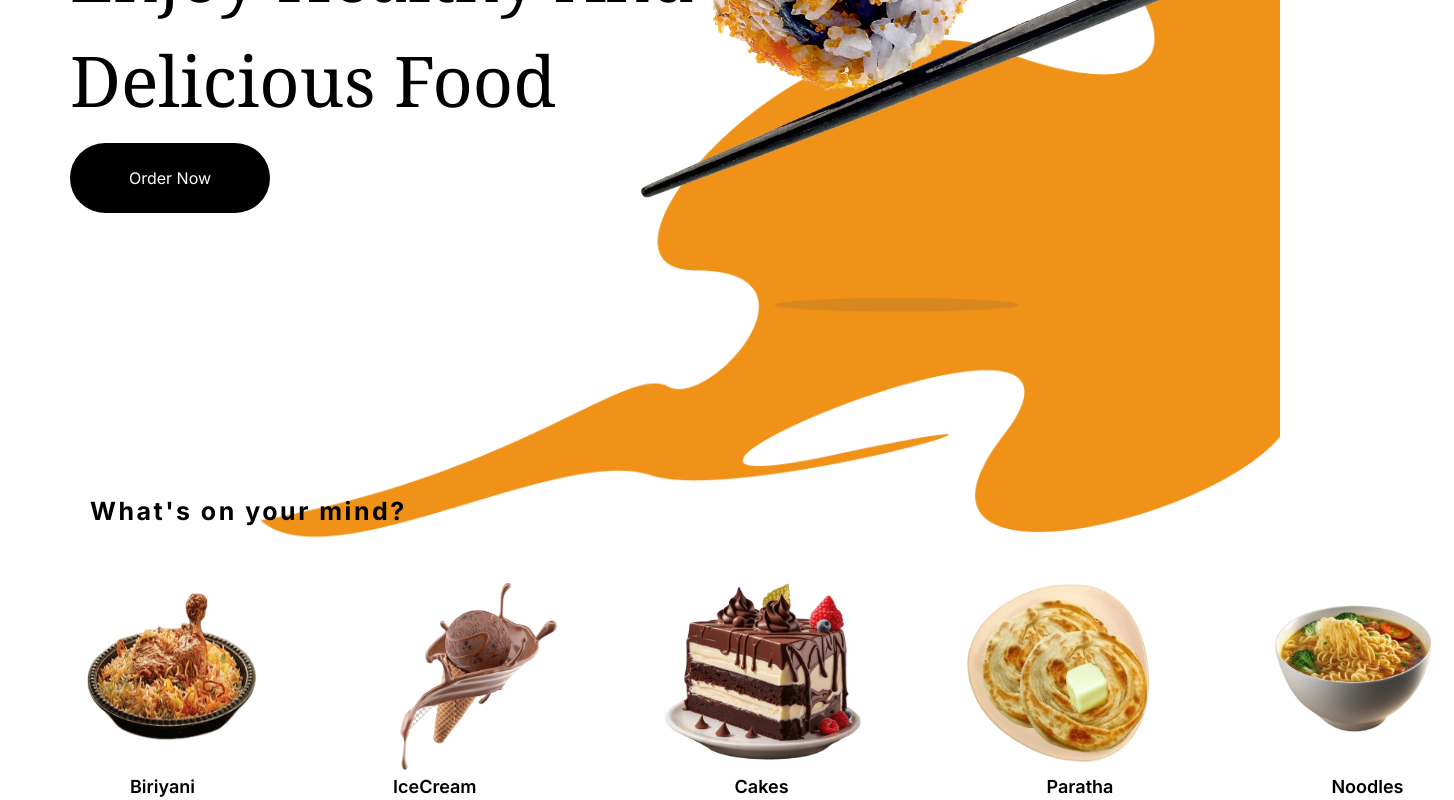
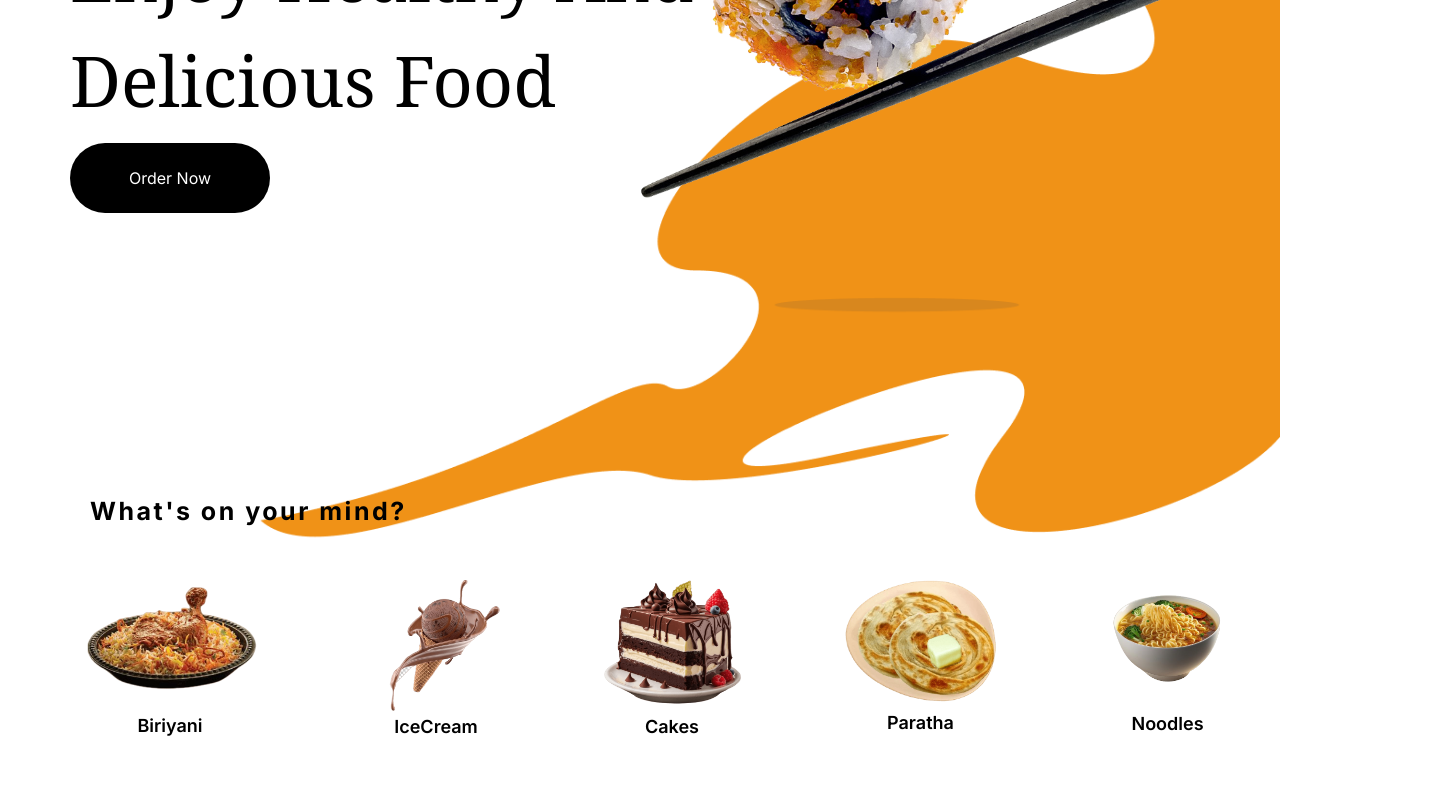
Before and after one commit to nazalbinhamza/Eat-Swift, a Next.js app: page / in a window 1280 px wide. Shown: the part 227-1027 px from the top of the page, 1454 px wide, since content can reach past the window. After the commit the page ends 967 px from the top, so only its background shows below. Built offline with nearby package versions, Linux system fonts and the light colour scheme.

Commit message:
add: change style

```diff
--- a/src/app/page.tsx
+++ b/src/app/page.tsx
@@ -1,38 +1,72 @@
-import React from 'react';
-import Nav from './_components/nav';
+import React from "react";
+import Nav from "./_components/nav";
 
 export default function Home() {
   return (
-    <div className='home-container'>
+    <div className="home-container">
       <Nav />
-      <div className='flex justify-end md:mt-[-85px]'>
-          <img className='w-[80%] z-[-1]' src='homebg.png' />
+      <div className="flex justify-end md:mt-[-85px]">
+        <img className="w-[80%] z-[-1]" src="homebg.png" />
       </div>
-      <div className='flex justify-end'>
-        <img className='w-[50%] h-[50%] mt-[-180px] md:mt-[-750px]' src='food.png' />
+      <div className="flex justify-end">
+        <img
+          className="w-[50%] h-[50%] mt-[-180px] md:mt-[-750px]"
+          src="food.png"
+        />
       </div>
-      <div className='flex justify-start'>
-        <h1 className='text-[20px] font-serif ml-[20px] mt-[-170px] md:ml-[70px] md:mt-[-620px] md:text-[70px]'>Enjoy Healthy And<br></br>Delicious Food</h1>
+      <div className="flex justify-start">
+        <h1 className="text-[20px] font-serif ml-[20px] mt-[-170px] md:ml-[70px] md:mt-[-620px] md:text-[70px]">
+          Enjoy Healthy And<br></br>Delicious Food
+        </h1>
       </div>
-      <div className='flex justify-start'>
-        <button className=' bg-black text-white w-[120px] h-[30px] ml-[20px] mt-[-100px] md:w-[200px] md:h-[70px] rounded-full md:mt-[-400px] md:ml-[70px]'>Order Now</button>
+      <div className="flex justify-start">
+        <button className=" bg-black text-white w-[120px] h-[30px] ml-[20px] mt-[-100px] md:w-[200px] md:h-[70px] rounded-full md:mt-[-400px] md:ml-[70px]">
+          Order Now
+        </button>
       </div>
-      <div className='flex justify-start'>
-          <h1 className='font-bold font-kantumruy text-[15px] mt-[-30px] ml-[20px] md:text-[25px] md:ml-[90px] md:mt-[-50px] tracking-widest'>What's on your mind?</h1>
+      <div className="flex justify-start">
+        <h1 className="font-bold font-kantumruy text-[15px] mt-[-30px] ml-[20px] md:text-[25px] md:ml-[90px] md:mt-[-50px] tracking-widest">
+          What's on your mind?
+        </h1>
       </div>
-      <div className='flex justify-start gap-4 md:gap-24'>
-          <img className='ml-[10px] w-[60px] h-[60px] md:h-auto md:w-[200px] md:ml-[70px] md:mt-[30px]' src='biriyani.png' />
-          <img className='w-[60px] h-[60px] md:h-auto md:w-[200px] md:mt-[30px]' src='icecream.png' />
-          <img className='w-[60px] h-[60px] md:h-auto md:w-[200px] md:mt-[30px]' src='cakes.png' />
-          <img className='w-[60px] h-[60px] md:h-auto md:w-[200px] md:mt-[30px]' src='paratha.png' />
-          <img className='w-[60px] h-[60px] md:h-auto md:w-[200px] md:mt-[30px]' src='noodles.png' />
-      </div>
-      <div className='flex justify-start text-[10px] gap-10 font-semibold md:gap-52 md:text-[18px]'>
-          <h1 className='ml-[23px] md:ml-[130px]'>Biriyani</h1>
-          <h1 className='ml-[-10px]'>IceCream</h1>
-          <h1 className='ml-[10px] md:ml-[50px]'>Cakes</h1>
-          <h1 className='ml-[10px] md:ml-[50px]'>Paratha</h1>
-          <h1 className='mr-[10px] md:ml-[10px]'>Noodles</h1>
+      <div className="flex justify-start gap-4 md:gap-24">
+        <div className="flex flex-col items-center">
+          <img
+            className="ml-[10px] w-[60px] h-[60px] md:h-auto md:w-[200px] md:ml-[70px] md:mt-[30px]"
+            src="biriyani.png"
+          />
+          <h1 className="text-[10px] font-semibold md:text-[18px] md:ml-[70px]">
+            Biriyani
+          </h1>
+        </div>
+        <div className="flex flex-col items-center">
+          <img
+            className="w-[60px] h-[60px] md:h-auto md:w-[140px] md:mt-[30px]"
+            src="icecream.png"
+          />
+          <h1 className="text-[10px] font-semibold md:text-[18px]">IceCream</h1>
+        </div>
+        <div className="flex flex-col items-center">
+          <img
+            className="w-[60px] h-[60px] md:h-auto md:w-[140px] md:mt-[30px]"
+            src="cakes.png"
+          />
+          <h1 className="text-[10px] font-semibold md:text-[18px]">Cakes</h1>
+        </div>
+        <div className="flex flex-col items-center">
+          <img
+            className="w-[60px] h-[60px] md:h-auto md:w-[165px] md:mt-[30px]"
+            src="paratha.png"
+          />
+          <h1 className="text-[10px] font-semibold md:text-[18px]">Paratha</h1>
+        </div>
+        <div className="flex flex-col items-center">
+          <img
+            className="w-[60px] h-[60px] md:h-auto md:w-[137px] md:mt-[30px]"
+            src="noodles.png"
+          />
+          <h1 className="text-[10px] font-semibold md:text-[18px]">Noodles</h1>
+        </div>
       </div>
     </div>
   );
```
